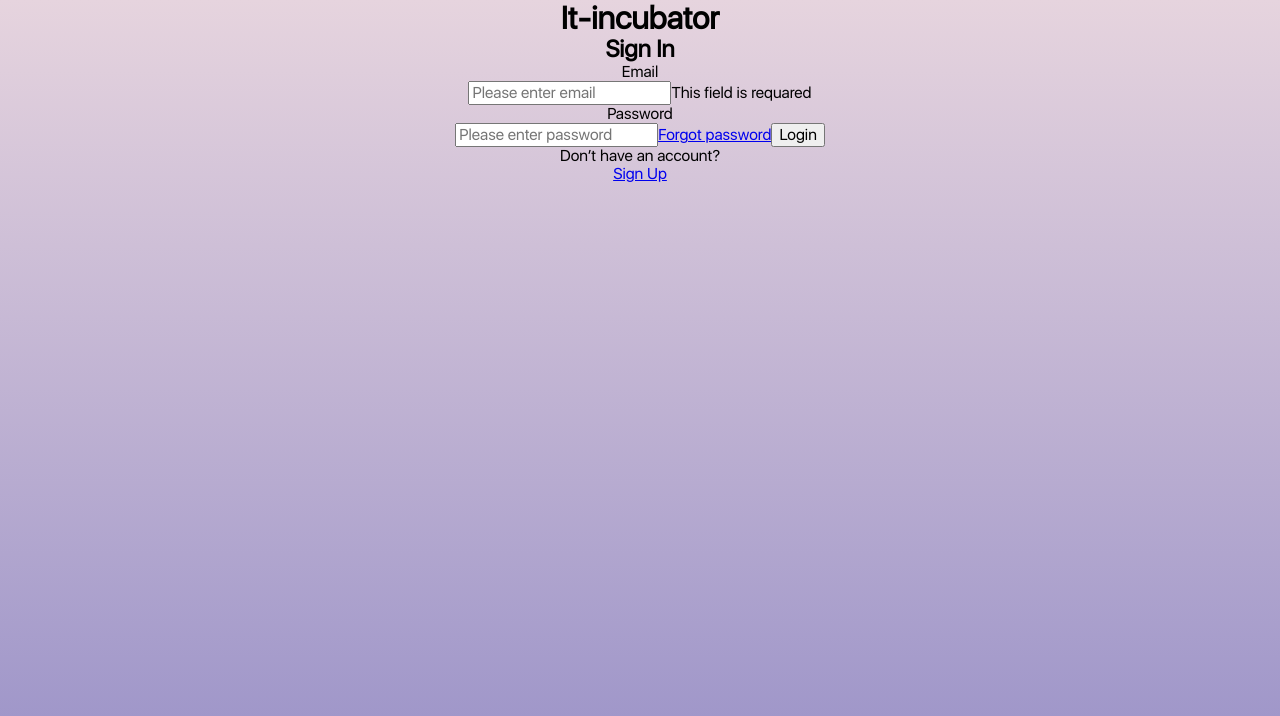
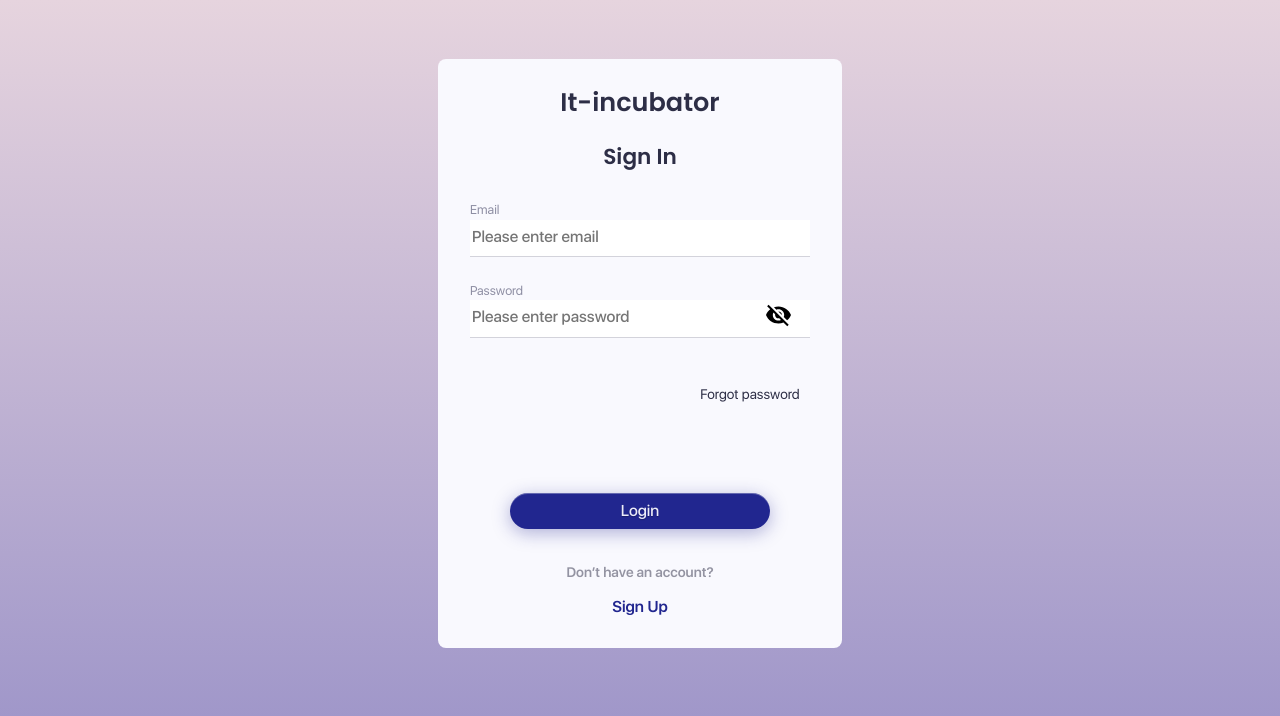
Before and after one commit to Matumba125/friday, a React (Create React App) app: page /#/login in a window 1280 px wide. Shown: the top 716 px of the page. Built offline with nearby package versions, Linux system fonts and the light colour scheme.

Commit message:
added loginization

```diff
--- a/src/components/loginization/Loginization.tsx
+++ b/src/components/loginization/Loginization.tsx
@@ -1,35 +1,62 @@
-import React from 'react';
-import './Loginization.module.css';
+
 import { Link } from 'react-router-dom';
+import s from './Loginization.module.css';
+import CardContainer from '../cardContainer/CardContainer';
+import GlobalTitle from '../globalTitle/GlobalTitle';
+import ListTitle from '../listTitle/ListTitle';
+import InputForm from '../inputForm/InputForm';
+import ButtonFormColor from '../buttonFormColor/ButtonFormColor';
+import { PATH } from '../routing/Routing';
 
 const Loginization = () => {
+
     return (
-        <div className="container">
-            <div className="containerInner">
-                <h1 className="globalTitle">It-incubator</h1>
-                <h2 className="listTitle">Sign In</h2>
-                <form action="" method="">
-                    <label>
-                        <p className="inputText"> Email</p>
-                        <input type="email" placeholder="Please enter email" required/>
-                        <span className="errorText">This field is requared</span>
-                    </label>
 
-                    <label>
-                        <p className="inputText"> Password</p>
-                        <input type="password" placeholder="Please enter password" pattern="(?=^.{8,}$)((?=.*\d)|(?=.*\W+))(?![.\n])(?=.*[A-Z])(?=.*[a-z]).*" title="password must contain at least 8 characters, one number, one uppercase letter and one lowercase" required/>
-                    </label>
+        <CardContainer>
+            <>
+                <div className={s.globalTitleBox}>
+                    <GlobalTitle />
+                </div>
 
-                    <Link className="passForgot" to={'/password-recovery'}>Forgot password</Link>
 
-                    <button className="submitButton" type="submit">Login</button>
+                <div className={s.listTitleBox}>
+                    <ListTitle />
+                </div>
 
-                    <p className="formText">Don’t have an account?</p>
+                <form className={s.formWrap} action="" method="">
 
-                    <Link className="linkRegistration" to={'/registration'}>Sign Up</Link>
+                    <InputForm
+                        text={'Email'}
+                        type={'email'}
+                        placeholder={'Please enter email'}
+                        title={'Please enter email'}
+                    />
+
+                    <InputForm
+                        text={'Password'}
+                        type={'password'}
+                        placeholder={'Please enter password'}
+                        pattern={'(?=.*[0-9])(?=.*[!@#$%^&*])(?=.*[a-z])(?=.*[A-Z])[0-9a-zA-Z!@#$%^&*]{6,}'}
+                        title={'the password must be at least 6 characters long including, one number, one capital letter, one small letter, and one of the special characters ! @ # $% ^ & *'}
+                    />
+
+
+                    <div className={s.linkWrap}>
+                        <Link className={s.passForgot} to={'/password-recovery'}>Forgot password</Link>
+                    </div>
+
+                    <div className={s.buttonContainer}>
+                        <ButtonFormColor
+                            text='Login' />
+                    </div>
+
+
+                    <p className={s.formText}>Don’t have an account?</p>
+
+                    <Link className={s.linkCardBottom} to={PATH.REGISTRATION}>Sign Up</Link>
                 </form>
-            </div>
-        </div>
+            </>
+        </CardContainer>
     );
 };
 
```
